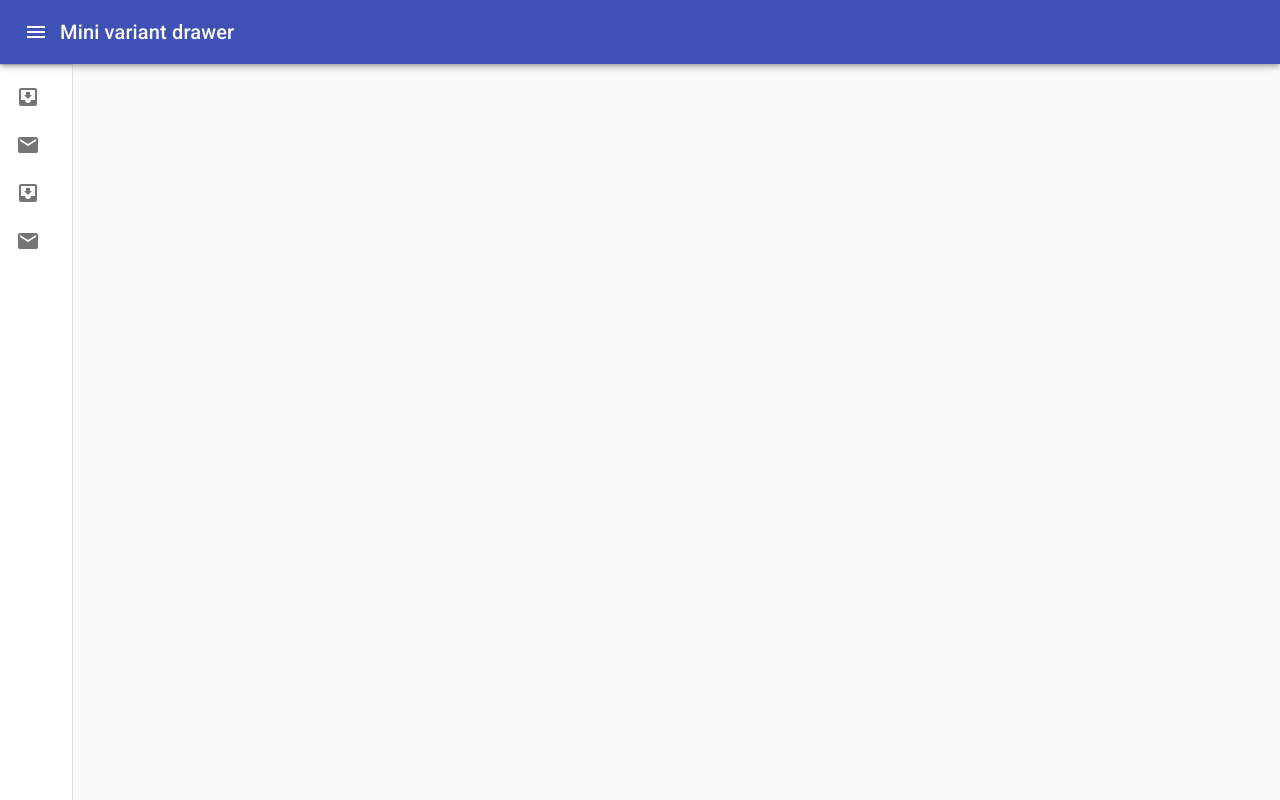
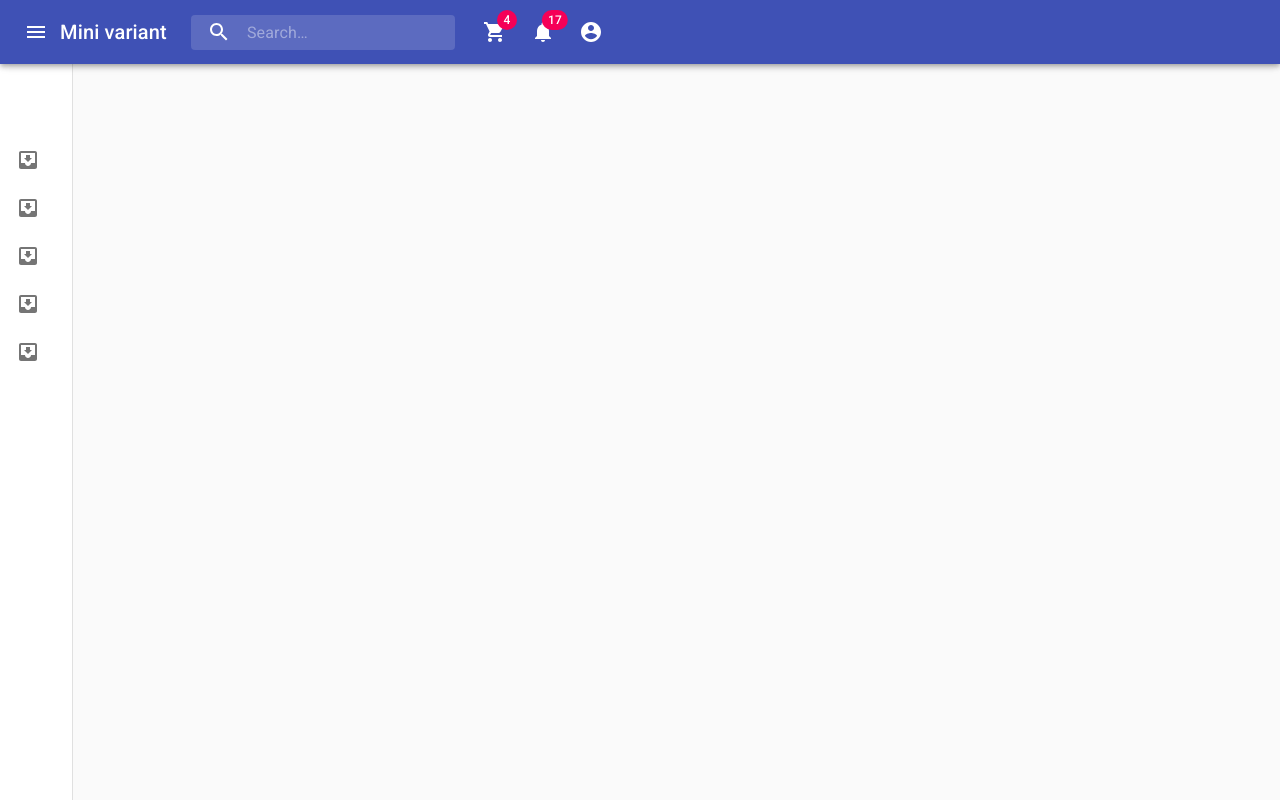
Before and after one commit to RahulParmarRP/react-ts, a React (Create React App) app: page / in a window 1280 px wide. Built offline with nearby package versions, Linux system fonts and the light colour scheme.

Commit message:
added responsive drawer with all styles

```diff
--- a/src/components/dashboard/responsive-drawer.tsx
+++ b/src/components/dashboard/responsive-drawer.tsx
@@ -2,27 +2,50 @@ import React from "react";
 import AppBar from "@material-ui/core/AppBar";
 import CssBaseline from "@material-ui/core/CssBaseline";
 import clsx from "clsx";
+
+// Material Core Elements
 import Divider from "@material-ui/core/Divider";
 import Drawer from "@material-ui/core/Drawer";
 import Hidden from "@material-ui/core/Hidden";
 import IconButton from "@material-ui/core/IconButton";
-import InboxIcon from "@material-ui/icons/MoveToInbox";
+import Toolbar from "@material-ui/core/Toolbar";
+import Typography from "@material-ui/core/Typography";
 import List from "@material-ui/core/List";
 import ListItem from "@material-ui/core/ListItem";
+import ListItemText from "@material-ui/core/ListItemText";
+import { MenuItem, InputBase } from "@material-ui/core";
+import Badge from "@material-ui/core/Badge";
+import Menu from "@material-ui/core/Menu";
+
+// Material Icons
+import AccountCircle from "@material-ui/icons/AccountCircle";
+import MailIcon from "@material-ui/icons/Mail";
+import NotificationsIcon from "@material-ui/icons/Notifications";
+import MoreIcon from "@material-ui/icons/MoreVert";
+import ShoppingCartIcon from "@material-ui/icons/ShoppingCart";
+import InboxIcon from "@material-ui/icons/MoveToInbox";
 import ListItemIcon from "@material-ui/core/ListItemIcon";
-import ListItemText from "@material-ui/core/ListItemText";
-import MailIcon from "@material-ui/icons/Mail";
 import MenuIcon from "@material-ui/icons/Menu";
-import Toolbar from "@material-ui/core/Toolbar";
-import Typography from "@material-ui/core/Typography";
+import SearchIcon from "@material-ui/icons/Search";
+
 import {
   makeStyles,
   useTheme,
   Theme,
-  createStyles
+  createStyles,
+  fade
 } from "@material-ui/core/styles";
 
+// React Routing
+import { BrowserRouter as Router, Route, Link } from "react-router-dom";
+import { Switch } from "react-router-dom";
+
+// Application components
+import Products from "../products/products";
+import MainContent from "../main-content/main-content";
+
 const drawerWidth = 240;
+const menuId = "primary-search-account-menu";
 
 const miniuseStyles = makeStyles((theme: Theme) =>
   createStyles({
@@ -80,9 +103,15 @@ const miniuseStyles = makeStyles((theme: Theme) =>
       padding: "0 8px",
       ...theme.mixins.toolbar
     },
+    sectionMobile: {
+      display: "flex",
+      [theme.breakpoints.up("md")]: {
+        display: "none"
+      }
+    },
     content: {
       flexGrow: 1,
-      padding: theme.spacing(3)
+      padding: theme.spacing(6)
     }
   })
 );
@@ -96,6 +125,41 @@ const useStyles = makeStyles((theme: Theme) =>
       [theme.breakpoints.up("sm")]: {
         width: drawerWidth,
         flexShrink: 0
+      }
+    },
+    search: {
+      position: "relative",
+      borderRadius: theme.shape.borderRadius,
+      backgroundColor: fade(theme.palette.common.white, 0.15),
+      "&:hover": {
+        backgroundColor: fade(theme.palette.common.white, 0.25)
+      },
+      marginRight: theme.spacing(2),
+      marginLeft: 0,
+      width: "100%",
+      [theme.breakpoints.up("sm")]: {
+        marginLeft: theme.spacing(3),
+        width: "auto"
+      }
+    },
+    searchIcon: {
+      width: theme.spacing(7),
+      height: "100%",
+      position: "absolute",
+      pointerEvents: "none",
+      display: "flex",
+      alignItems: "center",
+      justifyContent: "center"
+    },
+    inputRoot: {
+      color: "inherit"
+    },
+    inputInput: {
+      padding: theme.spacing(1, 1, 1, 7),
+      transition: theme.transitions.create("width"),
+      width: "100%",
+      [theme.breakpoints.up("md")]: {
+        width: 200
       }
     },
     appBar: {
@@ -114,9 +178,15 @@ const useStyles = makeStyles((theme: Theme) =>
     drawerPaper: {
       width: drawerWidth
     },
+    sectionDesktop: {
+      display: "none",
+      [theme.breakpoints.up("md")]: {
+        display: "flex"
+      }
+    },
     content: {
       flexGrow: 1,
-      padding: theme.spacing(3)
+      padding: theme.spacing(6)
     }
   })
 );
@@ -136,7 +206,83 @@ export default function ResponsiveDrawer(props: ResponsiveDrawerProps) {
   const theme = useTheme();
   const [mobileOpen, setMobileOpen] = React.useState(false);
   const [open, setOpen] = React.useState(false);
+  const [anchorEl, setAnchorEl] = React.useState<null | HTMLElement>(null);
+  const [
+    mobileMoreAnchorEl,
+    setMobileMoreAnchorEl
+  ] = React.useState<null | HTMLElement>(null);
+  const isMenuOpen = Boolean(anchorEl);
+  const isMobileMenuOpen = Boolean(mobileMoreAnchorEl);
 
+  const menuId = "primary-search-account-menu";
+  const renderMenu = (
+    <Menu
+      anchorEl={anchorEl}
+      anchorOrigin={{ vertical: "top", horizontal: "right" }}
+      id={menuId}
+      keepMounted
+      transformOrigin={{ vertical: "top", horizontal: "right" }}
+      open={isMenuOpen}
+      onClose={handleMenuClose}
+    >
+      <MenuItem onClick={handleMenuClose}>Profile</MenuItem>
+      <MenuItem onClick={handleMenuClose}>My account</MenuItem>
+    </Menu>
+  );
+
+  const mobileMenuId = "primary-search-account-menu-mobile";
+  const renderMobileMenu = (
+    <Menu
+      anchorEl={mobileMoreAnchorEl}
+      anchorOrigin={{ vertical: "top", horizontal: "right" }}
+      id={mobileMenuId}
+      keepMounted
+      transformOrigin={{ vertical: "top", horizontal: "right" }}
+      open={isMobileMenuOpen}
+      onClose={handleMobileMenuClose}
+    >
+      <MenuItem>
+        <IconButton
+          aria-label="show 4 new mails"
+          aria-controls="primary-search-account-menu"
+          aria-haspopup="true"
+          color="inherit"
+        >
+          <Badge badgeContent={4} color="secondary">
+            <ShoppingCartIcon />
+          </Badge>
+        </IconButton>
+        <p>Cart</p>
+      </MenuItem>
+      {/* <MenuItem>
+        <IconButton aria-label="show 4 new mails" color="inherit">
+          <Badge badgeContent={4} color="secondary">
+            <MailIcon />
+          </Badge>
+        </IconButton>
+        <p>Messages</p>
+      </MenuItem> */}
+      <MenuItem>
+        <IconButton aria-label="show 11 new notifications" color="inherit">
+          <Badge badgeContent={11} color="secondary">
+            <NotificationsIcon />
+          </Badge>
+        </IconButton>
+        <p>Notifications</p>
+      </MenuItem>
+      <MenuItem onClick={handleMenuOpen}>
+        <IconButton
+          aria-label="account of current user"
+          aria-controls="primary-search-account-menu"
+          aria-haspopup="true"
+          color="inherit"
+        >
+          <AccountCircle />
+        </IconButton>
+        <p>Profile</p>
+      </MenuItem>
+    </Menu>
+  );
 
   function handleDrawerOpen() {
     setOpen(true);
@@ -150,25 +296,54 @@ export default function ResponsiveDrawer(props: ResponsiveDrawerProps) {
     setMobileOpen(!mobileOpen);
   }
 
+  // On menu click render menu for desktop view
+
+  function handleMenuOpen(event: React.MouseEvent<HTMLElement>) {
+    setAnchorEl(event.currentTarget);
+  }
+
+  function handleMobileMenuClose() {
+    setMobileMoreAnchorEl(null);
+  }
+
+  function handleMenuClose() {
+    setAnchorEl(null);
+    handleMobileMenuClose();
+  }
+
+  function handleMobileMenuOpen(event: React.MouseEvent<HTMLElement>) {
+    setMobileMoreAnchorEl(event.currentTarget);
+  }
+
   const drawer = (
     <div>
       <div className={classes.toolbar} />
       <List>
-        {["Inbox", "Starred", "Send email", "Drafts"].map((text, index) => (
+        {["Products", "Categories", "Cart", "Contact", "About"].map(
+          (text, index) => (
+            <Link
+              to={"/" + text.toLowerCase()}
+              key={index}
+              className="SideNavLink"
+            >
               <ListItem button key={text}>
                 <ListItemIcon>
-              {index % 2 === 0 ? <InboxIcon /> : <MailIcon />}
+                  <InboxIcon />
                 </ListItemIcon>
                 <ListItemText primary={text} />
               </ListItem>
-        ))}
+            </Link>
+          )
+        )}
       </List>
     </div>
   );
 
   return (
     <div className={classes.root}>
+      <Router>
         <Hidden smUp implementation="css">
+          <CssBaseline />
           <AppBar position="fixed" className={classes.appBar}>
             <Toolbar>
               <IconButton
@@ -181,10 +356,37 @@ export default function ResponsiveDrawer(props: ResponsiveDrawerProps) {
                 <MenuIcon />
               </IconButton>
               <Typography variant="h6" noWrap>
-              Responsive drawer
+                Responsive
               </Typography>
+              {/* search input */}
+              <div className={classes.search}>
+                <div className={classes.searchIcon}>
+                  <SearchIcon />
+                </div>
+                <InputBase
+                  placeholder="Search…"
+                  classes={{
+                    root: classes.inputRoot,
+                    input: classes.inputInput
+                  }}
+                  inputProps={{ "aria-label": "search" }}
+                />
+              </div>
+
+              <div className={miniClasses.sectionMobile}>
+                <IconButton
+                  aria-label="show more"
+                  aria-controls={mobileMenuId}
+                  aria-haspopup="true"
+                  onClick={handleMobileMenuOpen}
+                  color="inherit"
+                >
+                  <MoreIcon />
+                </IconButton>
+              </div>
             </Toolbar>
           </AppBar>
+          {renderMobileMenu}
           <nav className={classes.drawer} aria-label="mailbox folders">
             <Drawer
               container={container}
@@ -202,7 +404,16 @@ export default function ResponsiveDrawer(props: ResponsiveDrawerProps) {
               {drawer}
             </Drawer>
           </nav>
+          <main className={classes.content}>
+            <div className={classes.toolbar} />
+            <Switch>
+              <Route exact path="/products/add" component={MainContent} />
+              <Route exact path="/products" component={Products} />
+            </Switch>
+          </main>
         </Hidden>
+      </Router>
+      <Router>
         <Hidden xsDown implementation="css">
           <CssBaseline />
           <AppBar
@@ -215,7 +426,7 @@ export default function ResponsiveDrawer(props: ResponsiveDrawerProps) {
               <IconButton
                 color="inherit"
                 aria-label="open drawer"
-              onClick={open?handleDrawerClose : handleDrawerOpen}
+                onClick={open ? handleDrawerClose : handleDrawerOpen}
                 edge="start"
                 //   className={clsx(miniClasses.menuButton, {
                 //     [miniClasses.hide]: open
@@ -224,10 +435,66 @@ export default function ResponsiveDrawer(props: ResponsiveDrawerProps) {
                 <MenuIcon />
               </IconButton>
               <Typography variant="h6" noWrap>
-              Mini variant drawer
+                Mini variant
               </Typography>
+              <div className={classes.search}>
+                <div className={classes.searchIcon}>
+                  <SearchIcon />
+                </div>
+                <InputBase
+                  placeholder="Search…"
+                  classes={{
+                    root: classes.inputRoot,
+                    input: classes.inputInput
+                  }}
+                  inputProps={{ "aria-label": "search" }}
+                />
+              </div>
+
+              {/* Desktop section */}
+              <div className={classes.sectionDesktop}>
+                {/* <IconButton aria-label="show 4 new mails" color="inherit">
+                <Badge badgeContent={4} color="secondary">
+                  <MailIcon />
+                </Badge>
+              </IconButton> */}
+                <IconButton
+                  aria-label="show 4 new mails"
+                  aria-controls={menuId}
+                  aria-haspopup="true"
+                  onClick={handleMenuOpen}
+                  color="inherit"
+                >
+                  <Badge badgeContent={4} color="secondary">
+                    <ShoppingCartIcon />
+                  </Badge>
+                </IconButton>
+                <IconButton
+                  aria-label="show 17 new notifications"
+                  aria-controls={menuId}
+                  aria-haspopup="true"
+                  onClick={handleMenuOpen}
+                  color="inherit"
+                >
+                  <Badge badgeContent={17} color="secondary">
+                    <NotificationsIcon />
+                  </Badge>
+                </IconButton>
+                <IconButton
+                  edge="end"
+                  aria-label="account of current user"
+                  aria-controls={menuId}
+                  aria-haspopup="true"
+                  onClick={handleMenuOpen}
+                  color="inherit"
+                >
+                  <AccountCircle />
+                </IconButton>
+              </div>
             </Toolbar>
           </AppBar>
+          {renderMenu}
+          <nav className={classes.drawer} aria-label="mailbox folders">
             <Drawer
               variant="permanent"
               className={clsx(miniClasses.drawer, {
@@ -242,23 +509,20 @@ export default function ResponsiveDrawer(props: ResponsiveDrawerProps) {
               }}
               open={open}
             >
-          <div className={miniClasses.toolbar}>
-          </div>
-          <Divider />
-          <List>
-            {["Inbox", "Starred", "Send email", "Drafts"].map(
-              (text, index) => (
-                <ListItem button key={text}>
-                  <ListItemIcon>
-                    {index % 2 === 0 ? <InboxIcon /> : <MailIcon />}
-                  </ListItemIcon>
-                  <ListItemText primary={text} />
-                </ListItem>
-              )
-            )}
-          </List>
+              <div className={miniClasses.toolbar}></div>
+              {/* <Divider /> */}
+              {drawer}
             </Drawer>
+          </nav>
+          <main className={classes.content}>
+            <div className={classes.toolbar} />
+            <Switch>
+              <Route exact path="/products/add" component={MainContent} />
+              <Route exact path="/products" component={Products} />
+            </Switch>
+          </main>
         </Hidden>
+      </Router>
     </div>
   );
 }
```
Also changed, not shown: src/components/drawer/drawer.tsx (added, +46 -0 lines). Lines whose indentation alone changed are shown as unchanged.
